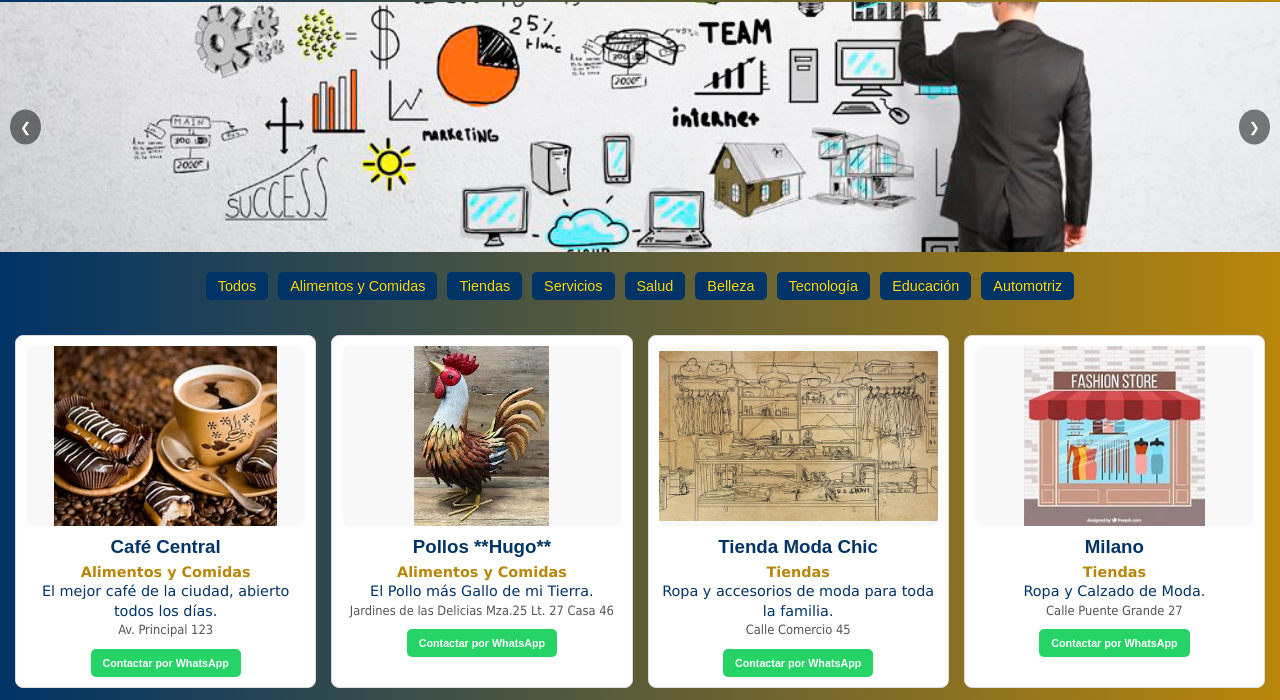
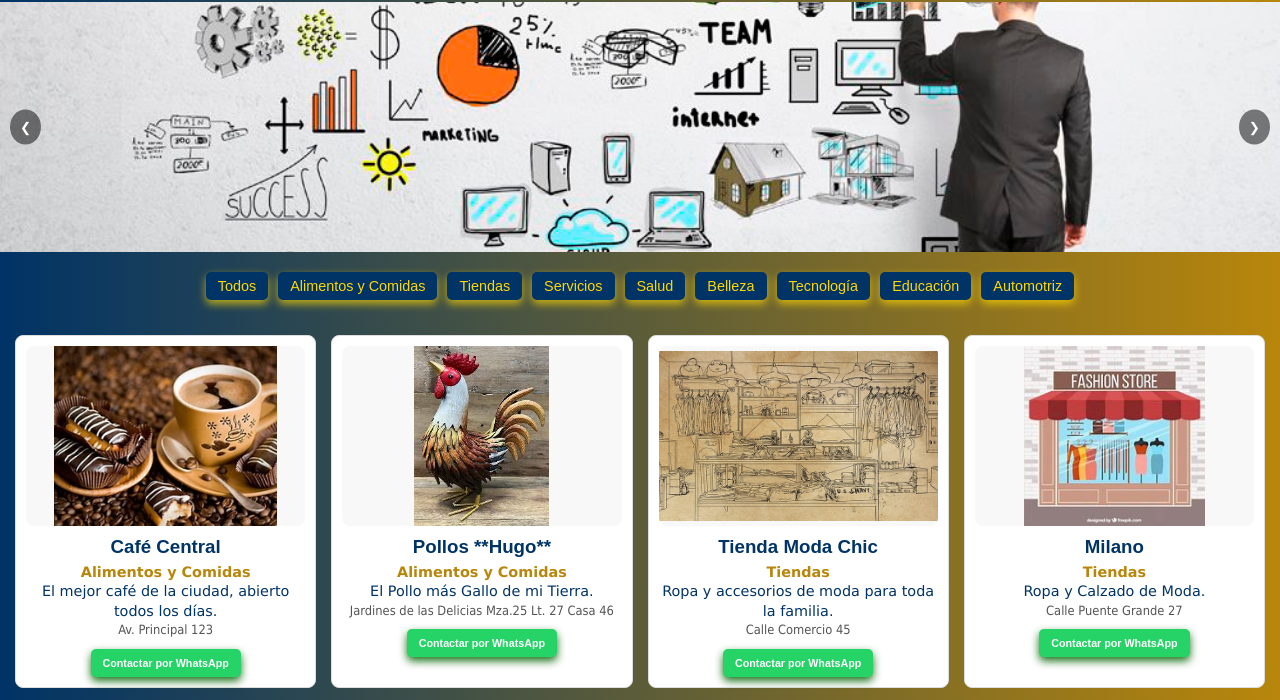
Before and after one commit to G10Hernandez/Publicistas, a plain HTML site: page index.html in a window 1280 px wide. Shown: the part 94-794 px from the top of the page. Drawn offline with Linux system fonts and the light colour scheme.

Commit message:
Limpiar conflictos y corregir carrusel

```diff
--- a/style.css
+++ b/style.css
@@ -19,6 +19,8 @@ header input{
 .buttons{text-align:center;padding:15px;}
 .buttons button{
     background-color:#003366;color:#ffd700;border:none;padding:8px 15px;margin:5px;border-radius:5px;cursor:pointer;
+	box-shadow: 0 4px 8px rgba(255, 215, 0, 0.7);
+    transition: all 0.3s ease;
 }
 .buttons button:hover{background-color:#002244;}
 
@@ -30,7 +32,8 @@ header input{
 .business-card h3{margin:10px 0 5px;color:#003366;}
 .business-card .category{font-weight:bold;color:#b8860b;}
 /*.business-card .address{font-size:.9em;color:#555;}*/
-.whatsapp{display:inline-block;margin-top:10px;padding:8px 12px;background-color:#25d366;color:white;border-radius:5px;text-decoration:none;}
+.whatsapp{display:inline-block;margin-top:10px;padding:8px 12px;background-color:#25d366;color:white;border-radius:5px;text-decoration:none;box-shadow: 0 4px 8px rgba(0, 100, 0, 0.9);
+    transition: all 0.3s ease;}
 .whatsapp:hover{background-color:#1ebe5b;}
 .no-results{text-align:center;font-style:italic;color:#666;}
 
```
Also changed, not shown: comentarios.txt, 2 other files.
